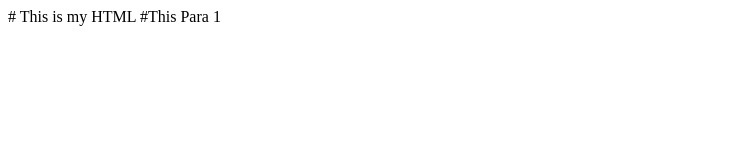
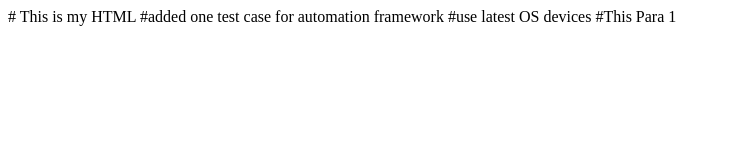
Before and after one commit to udaytest/ssh-remoterepo, a plain HTML site: page index.html in a window 1280 px wide. Shown: the whole page, without its empty margins (0-731 px from the left). Drawn offline with Linux system fonts and the light colour scheme.

Commit message:
added 2 lines

```diff
--- a/index.html
+++ b/index.html
@@ -3,7 +3,8 @@
 <BODY>
 
 # This is my HTML
-
+#added one test case for automation framework
+  #use latest OS devices
 #This Para 1
 
 <BODY>
```
